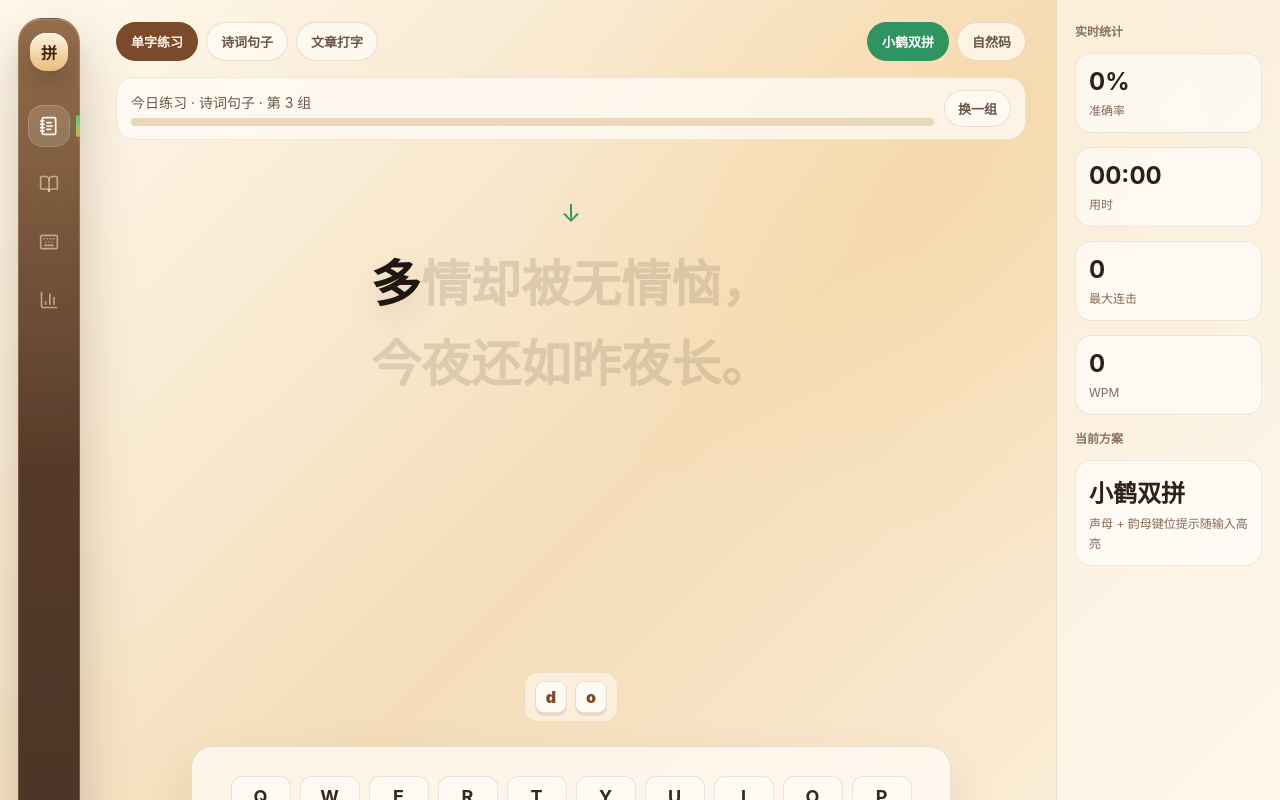
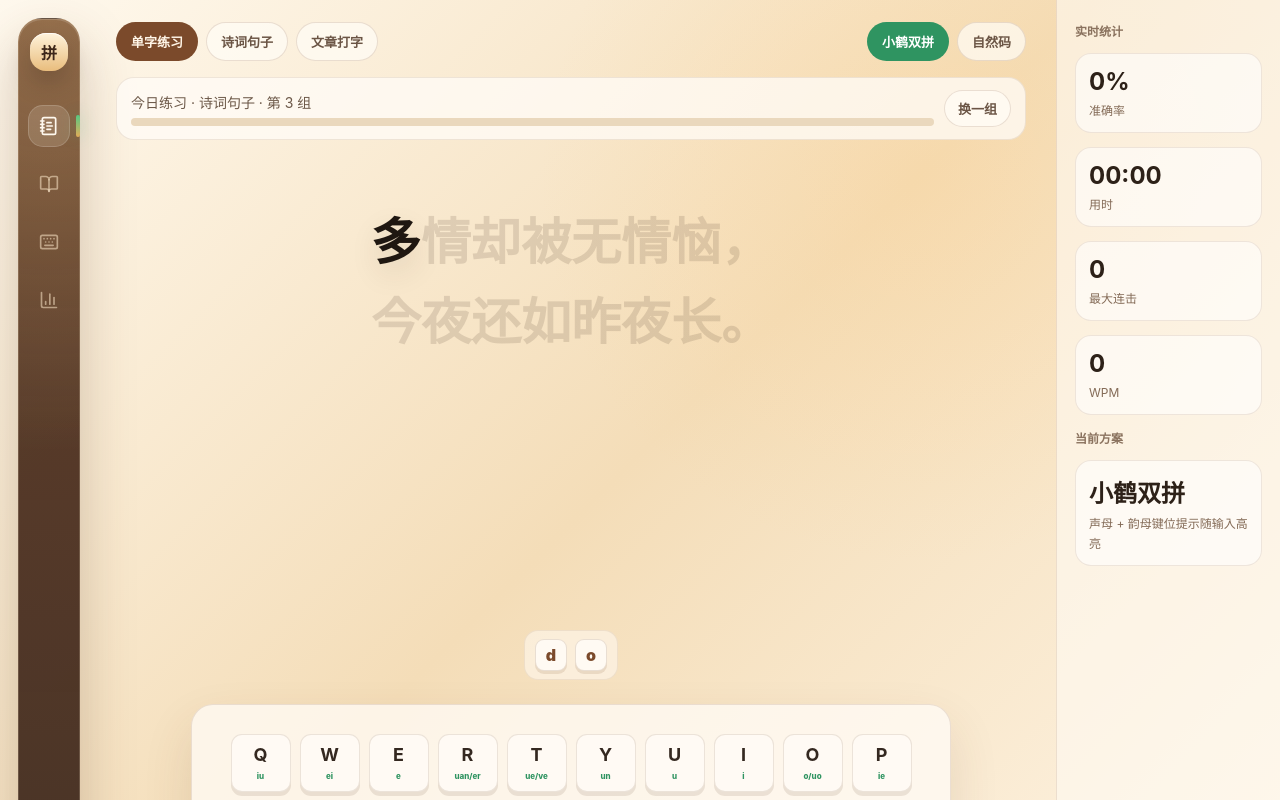
Before and after one commit to AnyAnq/shuangpin-cabin, a Vue app: page / in a window 1280 px wide. Shown: the top 800 px of the page. Built offline with nearby package versions, Linux system fonts and the light colour scheme.

Commit message:
feat: remove practice stage arrow

```diff
--- a/src/components/practice/PracticeStage.vue
+++ b/src/components/practice/PracticeStage.vue
@@ -1,6 +1,5 @@
 <template>
   <section class="practice-stage">
-    <div class="stage-caret">↓</div>
     <p class="target-line" :class="{ 'is-wrong': wrong }">
       <span v-for="line in lines" :key="line.index" class="poem-line" data-poem-line>
         <span
--- a/src/styles/global.css
+++ b/src/styles/global.css
@@ -263,13 +263,6 @@ button {
   text-align: center;
 }
 
-.stage-caret {
-  margin-bottom: 18px;
-  color: var(--color-green);
-  font-size: 24px;
-  line-height: 1;
-}
-
 .target-line {
   max-width: 760px;
   margin: 0;
```
Also changed, not shown: 1 other file (tests, documents, lock files or other folders).
